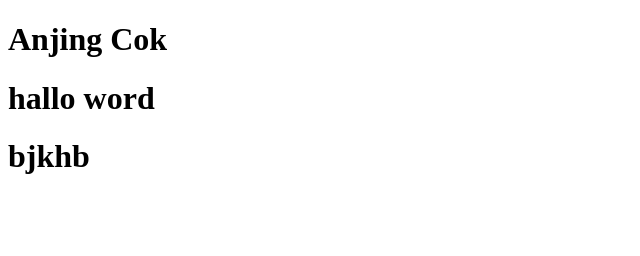
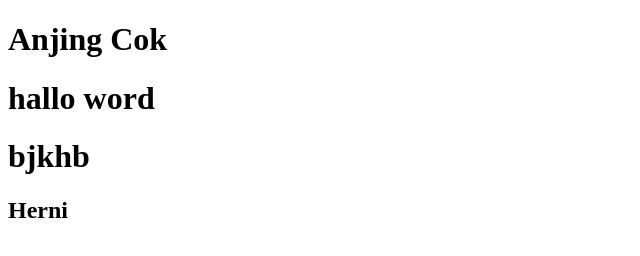
Before and after one commit to RafkaJulianee/hello-github, a plain HTML site: page ajg.html in a window 1280 px wide. Shown: the whole page, without its empty margins (0-640 px from the left). Drawn offline with Linux system fonts and the light colour scheme.

Commit message:
tambahkan herni

```diff
--- a/ajg.html
+++ b/ajg.html
@@ -12,6 +12,7 @@
     <h1>Anjing Cok</h1>
     <h1>hallo word</h1>
     <h1>bjkhb</h1>
+    <h2>Herni</h2>
 </body>
 
 </html>
```
